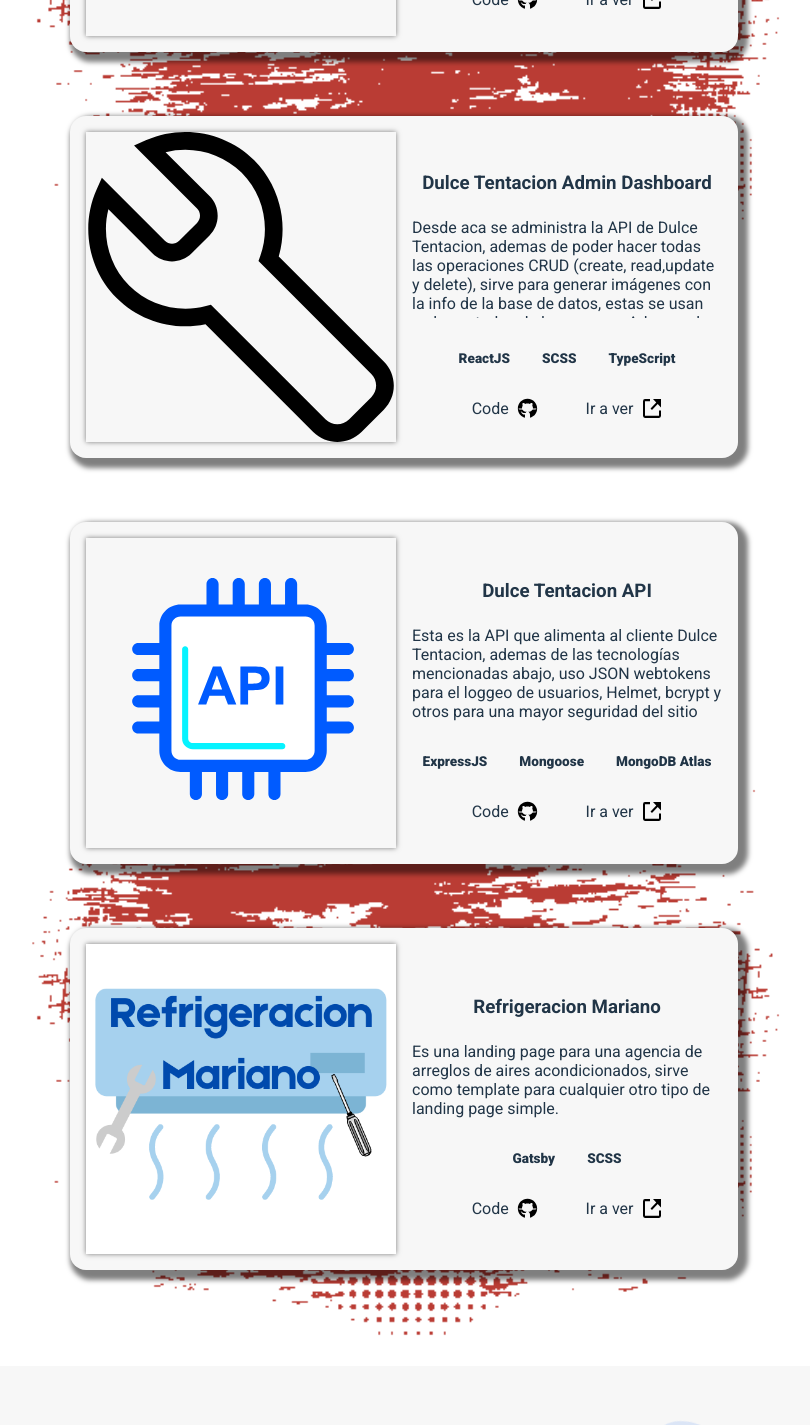
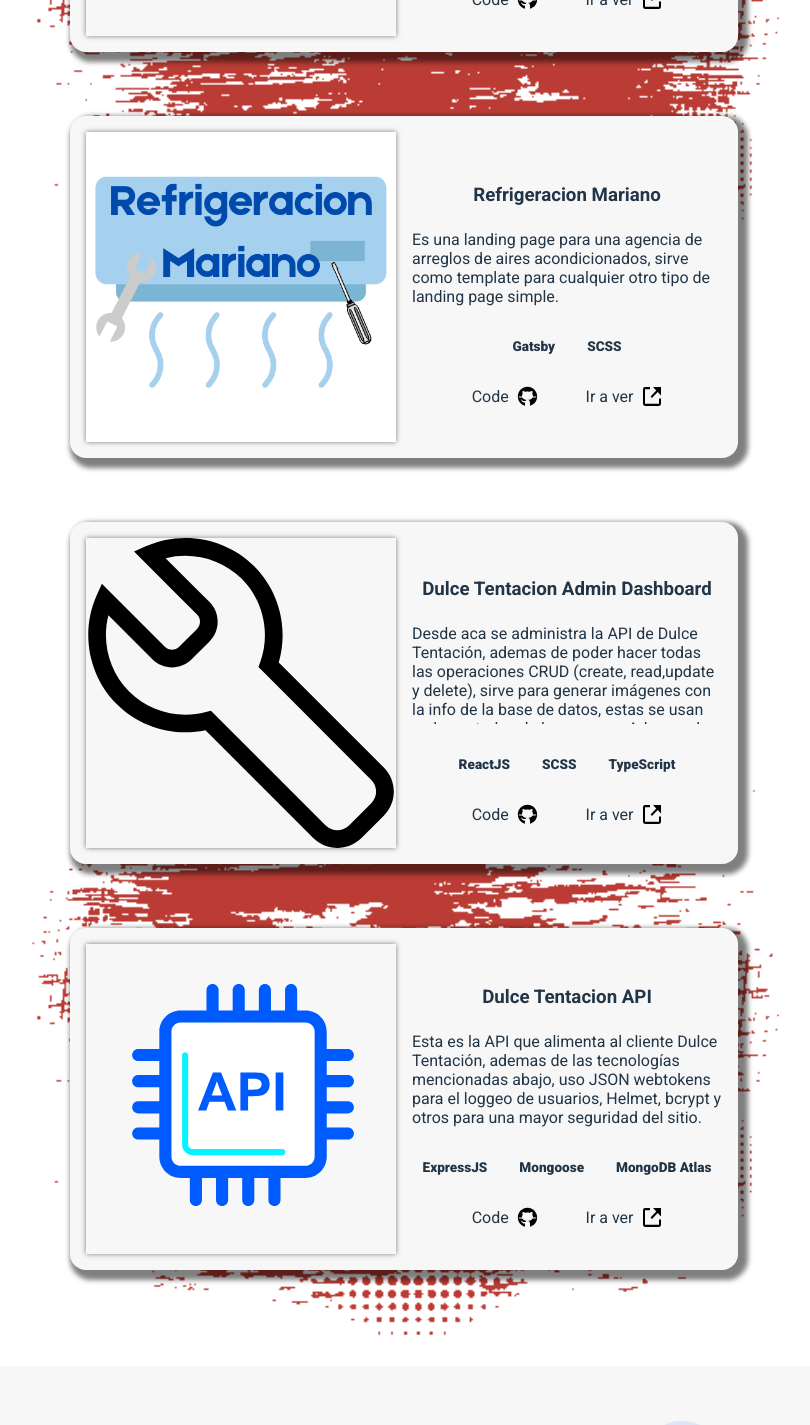
Before and after one commit to ae95caba/portfolio, a React (Vite) app: page / in a window 1280 px wide. Shown: the part 2531-3956 px from the top of the page, without its empty margins (236-1046 px from the left). Built offline with nearby package versions, Linux system fonts and the light colour scheme.

Commit message:
turn projects.ts into a json for ease of use and fix refrigeracion mariano urls

```diff
--- /dev/null
+++ b/src/assets/projects/projects.json
@@ -0,0 +1,34 @@
+[
+  {
+    "name": "Dulce Tentacion Client",
+    "description": "Es una pagina web para un local real, tiene varios usuarios semanales. La función principal es generar un recibo con toda la información de relevante, ahorrándole tiempo a local y a sus clientes.",
+    "thumbnail": "/src/assets/projects/dulce-tentacion.png",
+    "technologies": ["GatsbyJS", "SCSS", "Google Analytics"],
+    "repository": "https://github.com/ae95caba/dulce-tentacion-gatsby",
+    "live": "https://dulce-tentacion-mp.netlify.app/"
+  },
+  {
+    "name": "Refrigeracion Mariano",
+    "description": "Es una landing page para una agencia de arreglos de aires acondicionados, sirve como template para cualquier otro tipo de landing page simple.",
+    "thumbnail": "/src/assets/projects/refrigeracion-mariano.png",
+    "technologies": ["Gatsby", "SCSS"],
+    "repository": "https://github.com/ae95caba/refrigeracion-mariano2",
+    "live": "https://refrigeracion-mariano.netlify.app//"
+  },
+  {
+    "name": "Dulce Tentacion Admin Dashboard",
+    "description": "Desde aca se administra la API de Dulce Tentación, ademas de poder hacer todas las operaciones CRUD (create, read,update y delete), sirve para generar imágenes con la info de la base de datos, estas se usan en los estados de la empresa. Ademas de esto, planeo agregarle una sección donde pueda ver los clientes del ultimo ves, productos mas vendidos y otras estadísticas, todo usando whatsapp-web.js.",
+    "thumbnail": "/src/assets/projects/admin.svg",
+    "technologies": ["ReactJS", "SCSS", "TypeScript"],
+    "repository": "https://github.com/ae95caba/dulce-tentacion-admin",
+    "live": "https://dulce-tentacion-admin.netlify.app/"
+  },
+  {
+    "name": "Dulce Tentacion API",
+    "description": "Esta es la API que alimenta al cliente Dulce Tentación, ademas de las tecnologías mencionadas abajo, uso JSON webtokens para el loggeo de usuarios, Helmet, bcrypt y otros para una mayor seguridad del sitio.",
+    "thumbnail": "/src/assets/projects/api.svg",
+    "technologies": ["ExpressJS", "Mongoose", "MongoDB Atlas"],
+    "repository": "https://github.com/ae95caba/dulce-tentacion-api",
+    "live": "https://colossal-zorah-dasfg2t4gdfsgs.koyeb.app/"
+  }
+]
--- a/src/assets/projects/projects.ts
+++ /dev/null
@@ -1,71 +0,0 @@
-class Project {
-  name: string;
-  description: string;
-  thumbnail: string;
-  technologies: Array<string>;
-  repository: string;
-  live: string;
-
-  constructor(
-    name: string,
-    description: string,
-    thumbnail: string,
-    technologies: Array<string>,
-    repository: string,
-    live: string
-  ) {
-    this.name = name;
-    this.description = description;
-    this.thumbnail = thumbnail;
-    this.technologies = technologies;
-    this.repository = repository;
-    this.live = live;
-  }
-}
-
-const DulceTentacionClient = new Project(
-  "Dulce Tentacion Client",
-  "Es una pagina web para un local real, tiene varios usuarios semanales. La función principal es generar un recibo con toda la información de relevante, ahorrándole tiempo a local y a sus clientes.",
-
-  new URL("./dulce-tentacion.png", import.meta.url).href,
-  ["GatsbyJS", "SCSS", "Google Analytics"],
-  "https://github.com/ae95caba/dulce-tentacion-gatsby",
-  "https://dulce-tentacion-mp.netlify.app/"
-);
-
-const RefrigeracionMariano = new Project(
-  "Refrigeracion Mariano",
-  "Es una landing page para una agencia de arreglos de aires acondicionados, sirve como template para cualquier otro tipo de landing page simple. ",
-  new URL("./refrigeracion-mariano.png", import.meta.url).href,
-  ["Gatsby", "SCSS"],
-  "https://github.com/ae95caba/portfolio",
-  "https://andreespinozadev.netlify.app/"
-);
-
-const DulceTentacionAdminDashboard = new Project(
-  "Dulce Tentacion Admin Dashboard",
-  "Desde aca se administra la API de Dulce Tentacion, ademas de poder hacer todas las operaciones CRUD (create, read,update y delete), sirve para generar imágenes con la info de la base de datos, estas se usan en los estados de la empresa. Ademas de esto, planeo agregarle una sección donde pueda ver los clientes del ultimo ves, productos mas vendidos y otras estadísticas, todo usando whatsapp-web.js . ",
-  new URL("./admin.svg", import.meta.url).href,
-  ["ReactJS", "SCSS", "TypeScript"],
-  "https://github.com/ae95caba/dulce-tentacion-admin",
-  "https://dulce-tentacion-admin.netlify.app/"
-);
-
-const DulceTentacionAPI = new Project(
-  "Dulce Tentacion API",
-  "Esta es la API que alimenta al cliente Dulce Tentacion, ademas de las tecnologías mencionadas abajo, uso JSON webtokens para el loggeo de usuarios, Helmet, bcrypt y otros para una mayor seguridad del sitio",
-  new URL("./api.svg", import.meta.url).href,
-  ["ExpressJS", "Mongoose", "MongoDB Atlas"],
-  "https://github.com/ae95caba/dulce-tentacion-api",
-  "https://colossal-zorah-dasfg2t4gdfsgs.koyeb.app/"
-);
-
-const projectsArr = [
-  DulceTentacionClient,
-
-  DulceTentacionAdminDashboard,
-  DulceTentacionAPI,
-  RefrigeracionMariano,
-];
-
-export default projectsArr;
--- a/src/components/Projects.tsx
+++ b/src/components/Projects.tsx
@@ -1,6 +1,6 @@
 import React from "react";
 
-import projectsArr from "../assets/projects/projects";
+import projectsData from "../assets/projects/projects.json";
 import githubLogo from "../assets/links/github.svg";
 import newWindow from "../assets/newWindow.svg";
 import backgroundStroke from "../assets/strokes/background-stroke.png";
@@ -15,8 +15,8 @@
         <h2>Portfolio</h2>
         <h3>Estos son algunos de mis mejores projectos </h3>
         <div className="container">
-          {projectsArr.map((projectObj) => {
-            return <ProjectCard projectObj={projectObj} />;
+          {projectsData.map((projectData) => {
+            return <ProjectCard projectData={projectData} />;
           })}
         </div>
       </div>
@@ -27,36 +27,36 @@
 interface Project {
   name: string;
   description: string;
-  getDescriptionArr: () => string[];
+
   thumbnail: string;
   repository: string;
   live: string;
   technologies: Array<string>;
 }
 
-function ProjectCard({ projectObj }: { projectObj: Project }) {
+function ProjectCard({ projectData }: { projectData: Project }) {
   return (
     <div className="subcontainer">
       <div className="project-card">
-        <img className="thumbnail" src={projectObj.thumbnail} />
+        <img className="thumbnail" src={projectData.thumbnail} />
 
         <div className="description">
-          <h3>{projectObj.name}</h3>
-          <p>{projectObj.description}</p>
+          <h3>{projectData.name}</h3>
+          <p>{projectData.description}</p>
           <ul className="technologies">
-            {projectObj.technologies.map((technology) => (
+            {projectData.technologies.map((technology) => (
               <li>{technology}</li>
             ))}
           </ul>
           <ul className="links">
             <li>
-              <a href={projectObj.repository} rel="noreferrer" target="_blank">
+              <a href={projectData.repository} rel="noreferrer" target="_blank">
                 <span>Code </span>
                 <img src={githubLogo} alt="" />
               </a>
             </li>
             <li>
-              <a href={projectObj.live} rel="noreferrer" target="_blank">
+              <a href={projectData.live} rel="noreferrer" target="_blank">
                 <span>Ir a ver</span> <img src={newWindow} alt="" />
               </a>
             </li>
```
